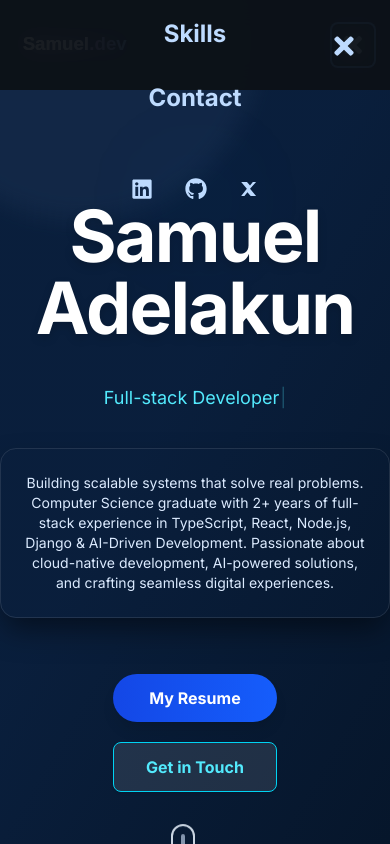
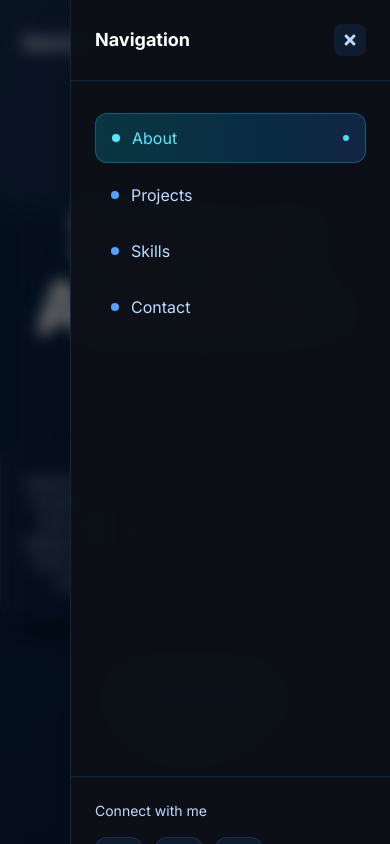
Before and after one commit to nukimoya/Portfolio, a React (Vite) app in the folder portfolio/: page / in a window 390 px wide. Both pictures are taken after a click on the button "Open menu". Shown: the top 844 px of the page. Built offline with nearby package versions, Linux system fonts and the light colour scheme.

Commit message:
fixed navbar

```diff
--- a/portfolio/src/components/navbar.jsx
+++ b/portfolio/src/components/navbar.jsx
@@ -38,11 +38,14 @@ const Navbar = () => {
   const [scrolled, setScrolled] = useState(false);
   const [menuOpen, setMenuOpen] = useState(false);
   const [activeHash, setActiveHash] = useState(window.location.hash || '#about');
+  const [showGetInTouch, setShowGetInTouch] = useState(false);
 
   // Scroll detection for shadow and background
   useEffect(() => {
     const handleScroll = () => {
-      setScrolled(window.scrollY > 100);
+      const scrollY = window.scrollY;
+      setScrolled(scrollY > 100);
+      setShowGetInTouch(scrollY > 200); // Show button after 200px scroll
     };
     window.addEventListener('scroll', handleScroll);
     return () => window.removeEventListener('scroll', handleScroll);
@@ -85,18 +88,10 @@ const Navbar = () => {
     return () => window.removeEventListener('scroll', handleScroll);
   }, []);
 
-  // Prevent background scroll when mobile menu is open
-  useEffect(() => {
-    if (menuOpen) {
-      document.body.style.overflow = 'hidden';
-    } else {
-      document.body.style.overflow = '';
-    }
-  }, [menuOpen]);
-
   return (
+    <>
       <nav
-      className={`fixed top-0 left-0 right-0 z-30 transition-all duration-500 bg-transparent ${
+        className={`fixed top-0 left-0 right-0 z-30 transition-all duration-900 bg-transparent ${
           scrolled ? 'py-2' : 'py-6'
         } backdrop-blur-md`}
       >
@@ -145,7 +140,7 @@ const Navbar = () => {
           </div>
 
           {/* Desktop Social Icons */}
-        <div className="hidden lg:flex items-center gap-6">
+          <div className={`hidden lg:flex items-center transition-all duration-500 ${showGetInTouch ? 'gap-4' : 'gap-6'}`}>
             {socialLinks.map((social) => (
               <a
                 key={social.label}
@@ -158,6 +153,16 @@ const Navbar = () => {
                 {social.icon}
               </a>
             ))}
+
+            {/* Get in Touch Button - only renders when showGetInTouch is true */}
+            {showGetInTouch && (
+              <a
+                href="#contact"
+                className="px-6 py-2.5 bg-gradient-to-r from-blue-600 to-cyan-500 text-white text-sm font-semibold rounded-full shadow-lg shadow-blue-500/25 hover:shadow-blue-500/40 hover:scale-105 transition-all duration-300 transform animate-in slide-in-from-right-5 fade-in"
+              >
+                Get in touch
+              </a>
+            )}
           </div>
 
           {/* Hamburger Icon for Mobile */}
@@ -166,36 +171,82 @@ const Navbar = () => {
             aria-label={menuOpen ? 'Close menu' : 'Open menu'}
             onClick={() => setMenuOpen((prev) => !prev)}
           >
-          {menuOpen ? <FaTimes size={26} /> : <FaBars size={26} />}
+            <div className="relative w-6 h-6">
+              <span
+                className={`absolute left-0 w-6 h-0.5 bg-current transition-all duration-300 ${
+                  menuOpen ? 'top-3 rotate-45' : 'top-1'
+                }`}
+              />
+              <span
+                className={`absolute left-0 top-3 w-6 h-0.5 bg-current transition-all duration-300 ${
+                  menuOpen ? 'opacity-0' : 'opacity-100'
+                }`}
+              />
+              <span
+                className={`absolute left-0 w-6 h-0.5 bg-current transition-all duration-300 ${
+                  menuOpen ? 'top-3 -rotate-45' : 'top-5'
+                }`}
+              />
+            </div>
+          </button>
+        </div>
+      </nav>
+
+      {/* Mobile Menu Slide-out Panel */}
+      <div
+        className={`fixed top-0 right-0 h-full w-80 max-w-[85vw] bg-[#0d1117]/98 backdrop-blur-xl border-l border-blue-500/20 shadow-2xl z-50 transform transition-transform duration-300 ease-out lg:hidden ${
+          menuOpen ? 'translate-x-0' : 'translate-x-full'
+        }`}
+      >
+        {/* Mobile Menu Header */}
+        <div className="flex items-center justify-between p-6 border-b border-blue-500/20">
+          <h2 className="text-lg font-semibold text-white">Navigation</h2>
+          <button
+            className="w-8 h-8 flex items-center justify-center rounded-lg bg-blue-500/10 text-blue-200 hover:text-white hover:bg-blue-500/20 transition-all duration-200"
+            onClick={() => setMenuOpen(false)}
+            aria-label="Close menu"
+          >
+            <FaTimes size={16} />
           </button>
         </div>
 
-      {/* Mobile Menu Overlay */}
-      {menuOpen && (
-        <div className="fixed inset-0 z-40 bg-[#0d1117]/95 backdrop-blur-md flex flex-col items-center justify-center gap-10 transition-all duration-300 lg:hidden">
-          <button
-            className="absolute top-6 right-6 p-2 rounded-md text-blue-200 hover:text-white focus:outline-none focus:ring-2 focus:ring-blue-400"
-            aria-label="Close menu"
-            onClick={() => setMenuOpen(false)}
-          >
-            <FaTimes size={28} />
-          </button>
-          <ul className="flex flex-col items-center gap-8">
-            {navLinks.map((link) => (
+        {/* Mobile Menu Content */}
+        <div className="flex flex-col h-full">
+          {/* Navigation Links */}
+          <div className="flex-1 px-6 py-8">
+            <ul className="space-y-2">
+              {navLinks.map((link, index) => (
                 <li key={link.name}>
                   <a
                     href={link.href}
-                  className={`text-2xl font-semibold transition-all duration-200 ${
-                    activeHash === link.href ? 'text-cyan-300 underline underline-offset-8 font-bold' : 'text-blue-200 hover:text-white'
+                    className={`group flex items-center px-4 py-3 rounded-xl text-base font-medium transition-all duration-200 ${
+                      activeHash === link.href
+                        ? 'bg-gradient-to-r from-cyan-400/20 to-blue-500/20 text-cyan-300 border border-cyan-400/30'
+                        : 'text-blue-200 hover:text-white hover:bg-blue-500/10'
                     }`}
                     onClick={() => setMenuOpen(false)}
+                    style={{ animationDelay: `${index * 50}ms` }}
                   >
+                    <span className={`w-2 h-2 rounded-full mr-3 transition-all duration-200 ${
+                      activeHash === link.href
+                        ? 'bg-cyan-300 shadow-lg shadow-cyan-300/50'
+                        : 'bg-blue-400 group-hover:bg-white'
+                    }`} />
                     {link.name}
+                    {activeHash === link.href && (
+                      <div className="ml-auto w-1.5 h-1.5 rounded-full bg-cyan-300 animate-pulse" />
+                    )}
                   </a>
                 </li>
               ))}
             </ul>
-          <div className="flex items-center gap-8 mt-6">
+          </div>
+
+          {/* Social Links */}
+          <div className="border-t border-blue-500/20 p-6">
+            <p className="text-sm font-medium text-blue-200 mb-4">Connect with me</p>
+
+            <div className="flex gap-3 mb-4">
               {socialLinks.map((social) => (
                 <a
                   key={social.label}
@@ -203,15 +254,35 @@ const Navbar = () => {
                   target="_blank"
                   rel="noopener noreferrer"
                   aria-label={social.label}
-                className="flex items-center justify-center transition-all duration-300 hover:text-cyan-300 transform hover:scale-110 text-2xl text-blue-200"
+                  className="flex items-center justify-center w-12 h-12 rounded-xl bg-blue-500/10 border border-blue-500/20 text-blue-200 hover:text-cyan-300 hover:bg-blue-500/20 hover:border-cyan-400/50 hover:scale-105 transition-all duration-200"
                 >
                   {social.icon}
                 </a>
               ))}
             </div>
+
+            {/* Mobile Get in Touch Button - only renders when showGetInTouch is true */}
+            {showGetInTouch && (
+              <a
+                href="#contact"
+                className="block w-full px-6 py-3 bg-gradient-to-r from-blue-600 to-cyan-500 text-white text-center font-semibold rounded-xl shadow-lg shadow-blue-500/25 hover:shadow-blue-500/40 hover:scale-[1.02] active:scale-[0.98] transition-all duration-200 animate-in slide-in-from-bottom-3 fade-in"
+                onClick={() => setMenuOpen(false)}
+              >
+                Get in touch
+              </a>
+            )}
           </div>
+        </div>
+      </div>
+
+      {/* Mobile Menu Backdrop */}
+      {menuOpen && (
+        <div
+          className="fixed inset-0 bg-black/50 backdrop-blur-sm z-40 lg:hidden transition-opacity duration-300"
+          onClick={() => setMenuOpen(false)}
+        />
       )}
-    </nav>
+    </>
   );
 };
 
```
Lines whose indentation alone changed are shown as unchanged.
